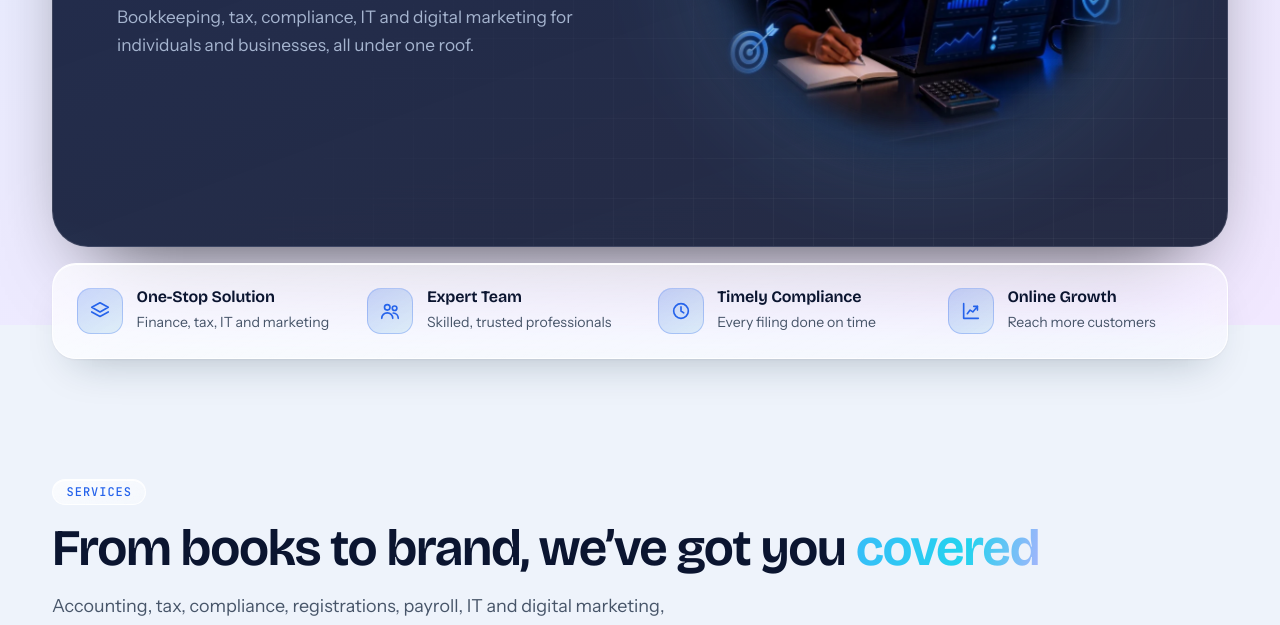
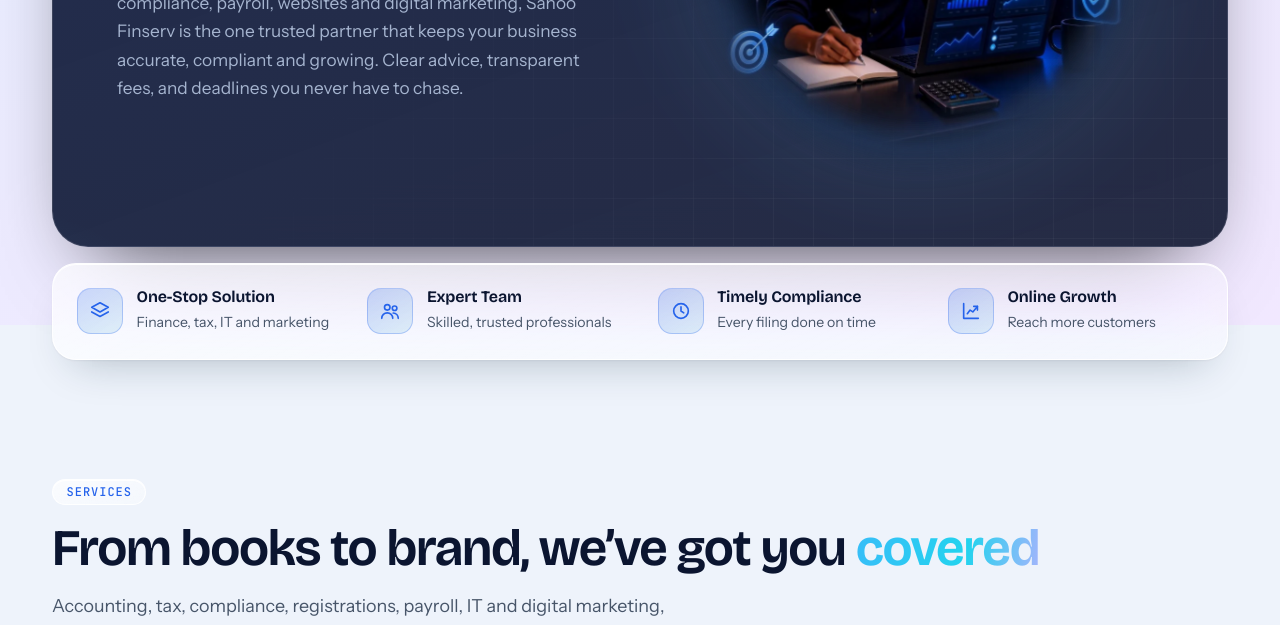
Before and after one commit to msrsahoo/sahoo-finserv, a plain HTML site: page index.html in a window 1280 px wide. Shown: the part 475-1100 px from the top of the page. Drawn offline with nearby package versions, Linux system fonts and the light colour scheme.

Commit message:
Hero: richer intro text (#34)
Co-authored-by: Cursor Agent <cursoragent@cursor.com>
Co-authored-by: msrsahoo <msrsahoo@users.noreply.github.com>

```diff
--- a/index.html
+++ b/index.html
@@ -662,7 +662,7 @@ body:has(.sdlg[open]){overflow:hidden}
         <div class="hero__copy">
           <span class="eyebrow"><span class="dot" aria-hidden="true"></span>Finance, Tax &amp; Digital Solutions</span>
           <h1 id="hero-h">Simplify business. Amplify <span class="hl">growth.</span></h1>
-          <p>Bookkeeping, tax, compliance, IT and digital marketing for individuals and businesses, all under one roof.</p>
+          <p>From clean books and on-time tax and GST filings to company compliance, payroll, websites and digital marketing, Sahoo Finserv is the one trusted partner that keeps your business accurate, compliant and growing. Clear advice, transparent fees, and deadlines you never have to chase.</p>
         </div>
 <div class="hero__art hero__art--3d">
   <div class="art3d">
```
